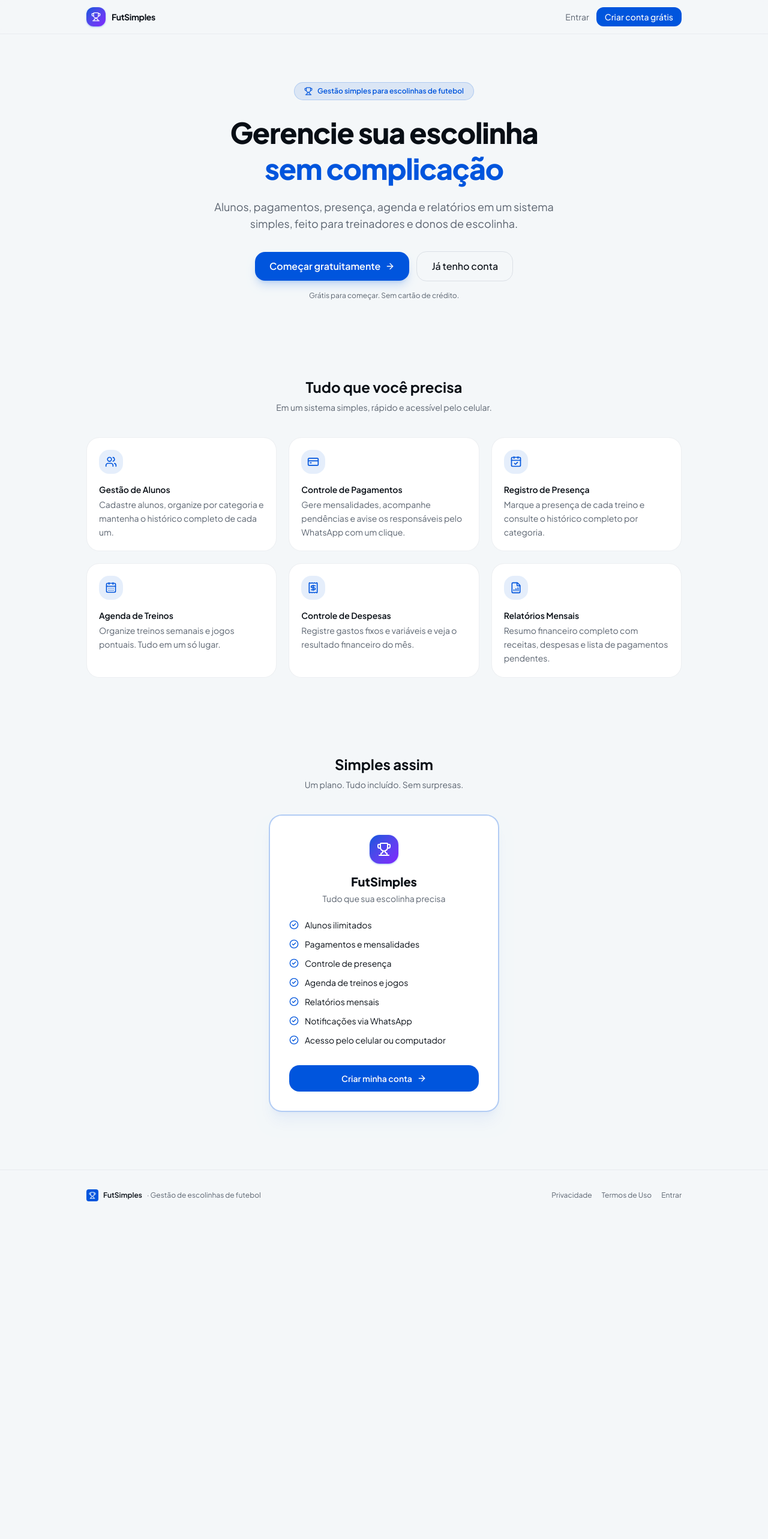
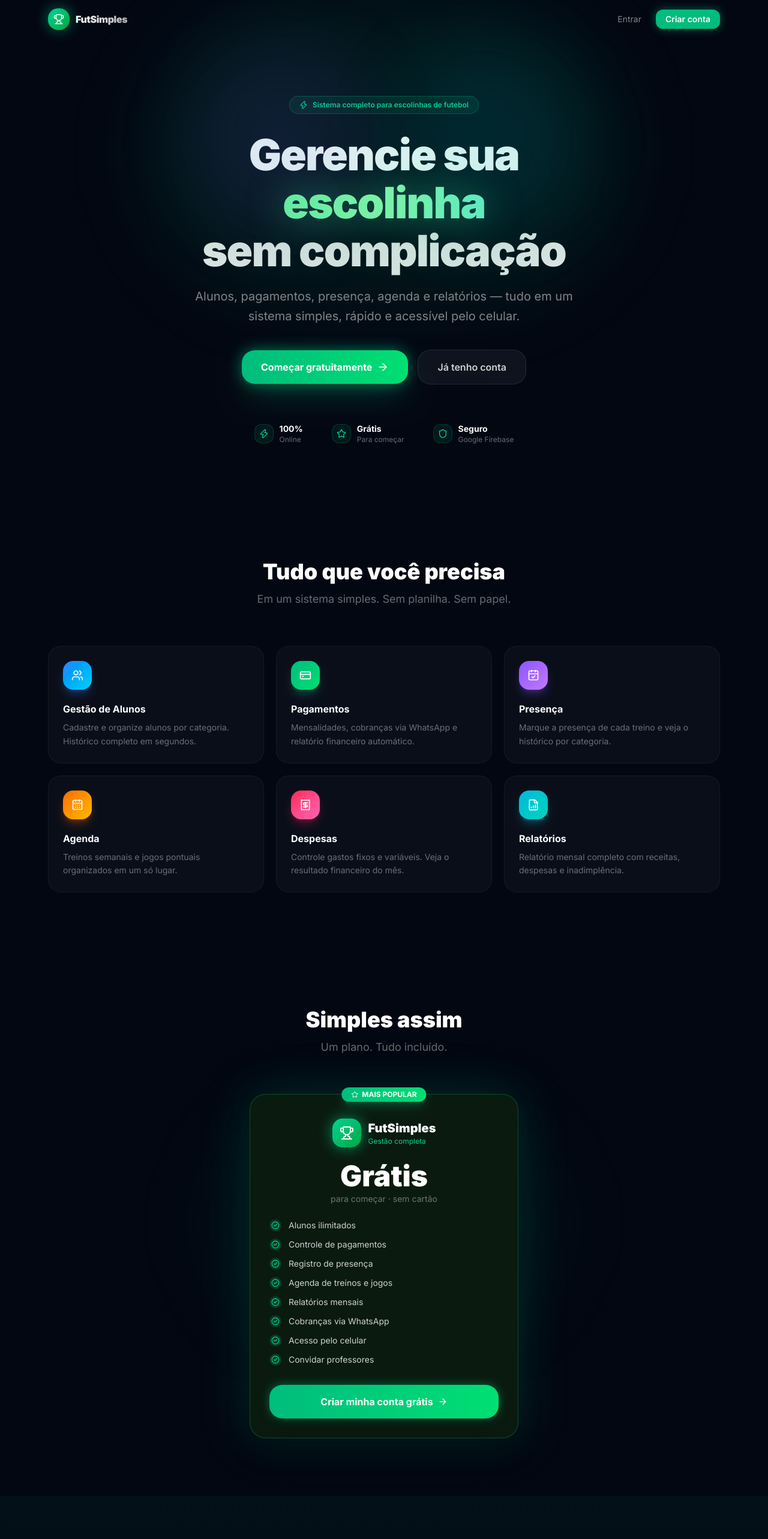
Before and after one commit to drahmedalkhalifi-byte/futsimples, a Next.js app: page / in a window 1280 px wide. Shown: the top 2566 px of the page at 60% size. Before the commit the page ends 2035 px from the top, so only its background shows below. Built offline with nearby package versions, Linux system fonts and the light colour scheme; no server answers.

Commit message:
feat: landing page premium dark neon design

```diff
--- a/src/app/page.tsx
+++ b/src/app/page.tsx
@@ -1,70 +1,61 @@
 "use client";
 
-import { useEffect } from "react";
+import { useEffect, useState } from "react";
 import { useRouter } from "next/navigation";
 import Link from "next/link";
 import {
   Trophy, Users, CreditCard, CalendarCheck, FileBarChart,
   CalendarDays, Receipt, CheckCircle2, ArrowRight, Loader2,
+  Zap, Star, Shield,
 } from "lucide-react";
 import { useAuth } from "@/contexts/auth-context";
 
 const features = [
-  {
-    icon: Users,
-    title: "Gestão de Alunos",
-    description: "Cadastre alunos, organize por categoria e mantenha o histórico completo de cada um.",
-  },
-  {
-    icon: CreditCard,
-    title: "Controle de Pagamentos",
-    description: "Gere mensalidades, acompanhe pendências e avise os responsáveis pelo WhatsApp com um clique.",
-  },
-  {
-    icon: CalendarCheck,
-    title: "Registro de Presença",
-    description: "Marque a presença de cada treino e consulte o histórico completo por categoria.",
-  },
-  {
-    icon: CalendarDays,
-    title: "Agenda de Treinos",
-    description: "Organize treinos semanais e jogos pontuais. Tudo em um só lugar.",
-  },
-  {
-    icon: Receipt,
-    title: "Controle de Despesas",
-    description: "Registre gastos fixos e variáveis e veja o resultado financeiro do mês.",
-  },
-  {
-    icon: FileBarChart,
-    title: "Relatórios Mensais",
-    description: "Resumo financeiro completo com receitas, despesas e lista de pagamentos pendentes.",
-  },
+  { icon: Users,        color: "from-blue-500 to-cyan-400",    glow: "shadow-blue-500/30",   title: "Gestão de Alunos",      description: "Cadastre e organize alunos por categoria. Histórico completo em segundos." },
+  { icon: CreditCard,   color: "from-emerald-500 to-green-400",glow: "shadow-emerald-500/30", title: "Pagamentos",            description: "Mensalidades, cobranças via WhatsApp e relatório financeiro automático." },
+  { icon: CalendarCheck,color: "from-violet-500 to-purple-400",glow: "shadow-violet-500/30",  title: "Presença",              description: "Marque a presença de cada treino e veja o histórico por categoria." },
+  { icon: CalendarDays, color: "from-orange-500 to-amber-400", glow: "shadow-orange-500/30",  title: "Agenda",                description: "Treinos semanais e jogos pontuais organizados em um só lugar." },
+  { icon: Receipt,      color: "from-rose-500 to-pink-400",    glow: "shadow-rose-500/30",    title: "Despesas",              description: "Controle gastos fixos e variáveis. Veja o resultado financeiro do mês." },
+  { icon: FileBarChart, color: "from-cyan-500 to-teal-400",    glow: "shadow-cyan-500/30",    title: "Relatórios",            description: "Relatório mensal completo com receitas, despesas e inadimplência." },
 ];
 
 const plans = [
   "Alunos ilimitados",
-  "Pagamentos e mensalidades",
-  "Controle de presença",
+  "Controle de pagamentos",
+  "Registro de presença",
   "Agenda de treinos e jogos",
   "Relatórios mensais",
-  "Notificações via WhatsApp",
-  "Acesso pelo celular ou computador",
+  "Cobranças via WhatsApp",
+  "Acesso pelo celular",
+  "Convidar professores",
+];
+
+const stats = [
+  { value: "100%", label: "Online", icon: Zap },
+  { value: "Grátis", label: "Para começar", icon: Star },
+  { value: "Seguro", label: "Google Firebase", icon: Shield },
 ];
 
 export default function Home() {
   const { firebaseUser, loading } = useAuth();
   const router = useRouter();
+  const [scrolled, setScrolled] = useState(false);
 
   useEffect(() => {
     if (loading) return;
     if (firebaseUser) router.replace("/dashboard");
   }, [firebaseUser, loading, router]);
 
+  useEffect(() => {
+    const onScroll = () => setScrolled(window.scrollY > 20);
+    window.addEventListener("scroll", onScroll);
+    return () => window.removeEventListener("scroll", onScroll);
+  }, []);
+
   if (loading) {
     return (
-      <div className="min-h-screen flex items-center justify-center">
-        <Loader2 className="w-6 h-6 animate-spin text-muted-foreground" />
+      <div className="min-h-screen flex items-center justify-center bg-[#030712]">
+        <Loader2 className="w-6 h-6 animate-spin text-emerald-400" />
       </div>
     );
   }
@@ -72,123 +63,226 @@
   if (firebaseUser) return null;
 
   return (
-    <div className="min-h-screen bg-background">
-      {/* Navbar */}
-      <header className="border-b border-border/50 bg-background/80 backdrop-blur sticky top-0 z-50">
-        <div className="max-w-5xl mx-auto px-4 h-14 flex items-center justify-between">
+    <div className="min-h-screen bg-[#030712] text-white overflow-x-hidden">
+
+      {/* ── Navbar ── */}
+      <header className={`fixed top-0 left-0 right-0 z-50 transition-all duration-300 ${scrolled ? "bg-[#030712]/90 backdrop-blur-xl border-b border-white/5" : ""}`}>
+        <div className="max-w-6xl mx-auto px-4 h-16 flex items-center justify-between">
           <div className="flex items-center gap-2.5">
-            <div className="flex items-center justify-center w-8 h-8 rounded-lg bg-gradient-to-br from-primary to-violet-600 shadow shadow-primary/30">
-              <Trophy className="w-4 h-4 text-white" />
+            <div className="relative">
+              <div className="absolute inset-0 bg-emerald-500 rounded-xl blur-md opacity-60" />
+              <div className="relative flex items-center justify-center w-9 h-9 rounded-xl bg-gradient-to-br from-emerald-400 to-green-600 shadow-lg">
+                <Trophy className="w-4.5 h-4.5 text-white" />
               </div>
-            <span className="text-sm font-bold text-foreground tracking-tight">FutSimples</span>
+            </div>
+            <span className="text-base font-black tracking-tight bg-gradient-to-r from-white to-white/70 bg-clip-text text-transparent">
+              FutSimples
+            </span>
           </div>
           <div className="flex items-center gap-3">
-            <Link href="/login" className="text-sm text-muted-foreground hover:text-foreground transition-colors">
+            <Link href="/login" className="text-sm text-white/50 hover:text-white transition-colors px-3 py-1.5">
               Entrar
             </Link>
-            <Link
-              href="/setup"
-              className="inline-flex items-center gap-1.5 rounded-lg bg-primary px-3.5 py-1.5 text-sm font-medium text-primary-foreground hover:bg-primary/90 transition-colors"
-            >
-              Criar conta grátis
+            <Link href="/setup" className="relative group">
+              <div className="absolute inset-0 bg-emerald-500 rounded-lg blur opacity-50 group-hover:opacity-80 transition-opacity" />
+              <span className="relative inline-flex items-center gap-1.5 rounded-lg bg-emerald-500 hover:bg-emerald-400 px-4 py-1.5 text-sm font-semibold text-white transition-colors">
+                Criar conta
+              </span>
             </Link>
           </div>
         </div>
       </header>
 
-      {/* Hero */}
-      <section className="max-w-5xl mx-auto px-4 pt-20 pb-16 text-center">
-        <div className="inline-flex items-center gap-2 rounded-full bg-primary/10 border border-primary/20 px-4 py-1.5 text-xs font-semibold text-primary mb-6">
-          <Trophy className="w-3.5 h-3.5" />
-          Gestão simples para escolinhas de futebol
+      {/* ── Hero ── */}
+      <section className="relative pt-40 pb-24 px-4 text-center overflow-hidden">
+        {/* Background glow */}
+        <div className="absolute top-0 left-1/2 -translate-x-1/2 w-[800px] h-[500px] bg-emerald-500/10 rounded-full blur-3xl pointer-events-none" />
+        <div className="absolute top-20 left-1/4 w-[300px] h-[300px] bg-violet-500/10 rounded-full blur-3xl pointer-events-none" />
+        <div className="absolute top-20 right-1/4 w-[300px] h-[300px] bg-cyan-500/10 rounded-full blur-3xl pointer-events-none" />
+
+        {/* Badge */}
+        <div className="inline-flex items-center gap-2 rounded-full border border-emerald-500/30 bg-emerald-500/10 px-4 py-1.5 text-xs font-semibold text-emerald-400 mb-8">
+          <Zap className="w-3.5 h-3.5" />
+          Sistema completo para escolinhas de futebol
         </div>
-        <h1 className="text-4xl sm:text-5xl font-extrabold text-foreground tracking-tight leading-tight mb-5">
-          Gerencie sua escolinha<br />
-          <span className="text-primary">sem complicação</span>
+
+        {/* Headline */}
+        <h1 className="text-5xl sm:text-7xl font-black tracking-tight leading-none mb-6">
+          <span className="block text-white">Gerencie sua</span>
+          <span className="block mt-2 bg-gradient-to-r from-emerald-400 via-green-300 to-cyan-400 bg-clip-text text-transparent drop-shadow-[0_0_30px_rgba(52,211,153,0.5)]">
+            escolinha
+          </span>
+          <span className="block text-white/90 mt-2">sem complicação</span>
         </h1>
-        <p className="text-lg text-muted-foreground max-w-xl mx-auto mb-8">
-          Alunos, pagamentos, presença, agenda e relatórios em um sistema simples, feito para treinadores e donos de escolinha.
+
+        <p className="text-lg sm:text-xl text-white/50 max-w-2xl mx-auto mb-10 leading-relaxed">
+          Alunos, pagamentos, presença, agenda e relatórios — tudo em um sistema simples, rápido e acessível pelo celular.
         </p>
-        <div className="flex flex-col sm:flex-row items-center justify-center gap-3">
-          <Link
-            href="/setup"
-            className="inline-flex items-center gap-2 rounded-xl bg-primary px-6 py-3 text-base font-semibold text-primary-foreground hover:bg-primary/90 transition-colors shadow-lg shadow-primary/20"
-          >
+
+        {/* CTA buttons */}
+        <div className="flex flex-col sm:flex-row items-center justify-center gap-4 mb-16">
+          <Link href="/setup" className="relative group w-full sm:w-auto">
+            <div className="absolute inset-0 bg-emerald-500 rounded-2xl blur-md opacity-60 group-hover:opacity-100 transition-opacity" />
+            <span className="relative inline-flex items-center justify-center gap-2 w-full sm:w-auto rounded-2xl bg-gradient-to-r from-emerald-500 to-green-400 px-8 py-4 text-base font-bold text-white shadow-2xl shadow-emerald-500/30 hover:from-emerald-400 hover:to-green-300 transition-all">
               Começar gratuitamente
-            <ArrowRight className="w-4 h-4" />
+              <ArrowRight className="w-5 h-5" />
+            </span>
           </Link>
-          <Link
-            href="/login"
-            className="inline-flex items-center gap-2 rounded-xl border border-border px-6 py-3 text-base font-medium text-foreground hover:bg-accent transition-colors"
-          >
+          <Link href="/login" className="inline-flex items-center justify-center gap-2 w-full sm:w-auto rounded-2xl border border-white/10 bg-white/5 px-8 py-4 text-base font-semibold text-white/80 hover:bg-white/10 hover:text-white transition-all backdrop-blur">
             Já tenho conta
           </Link>
         </div>
-        <p className="text-xs text-muted-foreground mt-4">Grátis para começar. Sem cartão de crédito.</p>
-      </section>
 
-      {/* Features */}
-      <section className="max-w-5xl mx-auto px-4 py-16">
-        <h2 className="text-2xl font-bold text-foreground text-center mb-2">Tudo que você precisa</h2>
-        <p className="text-sm text-muted-foreground text-center mb-10">Em um sistema simples, rápido e acessível pelo celular.</p>
-        <div className="grid grid-cols-1 sm:grid-cols-2 lg:grid-cols-3 gap-5">
-          {features.map((f) => (
-            <div key={f.title} className="rounded-2xl border border-border/50 bg-card p-5">
-              <div className="flex items-center justify-center w-10 h-10 rounded-xl bg-primary/10 mb-4">
-                <f.icon className="w-5 h-5 text-primary" />
+        {/* Stats */}
+        <div className="flex flex-wrap items-center justify-center gap-6 sm:gap-12">
+          {stats.map((s) => (
+            <div key={s.label} className="flex items-center gap-2.5">
+              <div className="flex items-center justify-center w-8 h-8 rounded-lg bg-emerald-500/10 border border-emerald-500/20">
+                <s.icon className="w-4 h-4 text-emerald-400" />
               </div>
-              <h3 className="text-sm font-semibold text-foreground mb-1">{f.title}</h3>
-              <p className="text-sm text-muted-foreground leading-relaxed">{f.description}</p>
+              <div className="text-left">
+                <p className="text-sm font-bold text-white">{s.value}</p>
+                <p className="text-xs text-white/40">{s.label}</p>
+              </div>
             </div>
           ))}
         </div>
       </section>
 
-      {/* Pricing */}
-      <section className="max-w-5xl mx-auto px-4 py-16">
-        <h2 className="text-2xl font-bold text-foreground text-center mb-2">Simples assim</h2>
-        <p className="text-sm text-muted-foreground text-center mb-10">Um plano. Tudo incluído. Sem surpresas.</p>
-        <div className="max-w-sm mx-auto rounded-2xl border-2 border-primary/30 bg-card p-8 shadow-xl shadow-primary/5">
-          <div className="flex items-center justify-center w-12 h-12 rounded-xl bg-gradient-to-br from-primary to-violet-600 shadow shadow-primary/30 mb-4 mx-auto">
+      {/* ── Features ── */}
+      <section className="relative max-w-6xl mx-auto px-4 py-24">
+        <div className="text-center mb-16">
+          <h2 className="text-3xl sm:text-4xl font-black text-white mb-3">
+            Tudo que você precisa
+          </h2>
+          <p className="text-white/40 text-lg">Em um sistema simples. Sem planilha. Sem papel.</p>
+        </div>
+
+        <div className="grid grid-cols-1 sm:grid-cols-2 lg:grid-cols-3 gap-5">
+          {features.map((f) => (
+            <div
+              key={f.title}
+              className="group relative rounded-2xl border border-white/5 bg-white/[0.03] p-6 hover:border-white/10 hover:bg-white/[0.06] transition-all duration-300"
+            >
+              {/* Card glow on hover */}
+              <div className={`absolute inset-0 rounded-2xl opacity-0 group-hover:opacity-100 transition-opacity duration-300 bg-gradient-to-br ${f.color} blur-2xl -z-10`} style={{ opacity: 0 }} />
+
+              <div className={`relative mb-5 inline-flex items-center justify-center w-12 h-12 rounded-xl bg-gradient-to-br ${f.color} shadow-lg ${f.glow}`}>
+                <f.icon className="w-5 h-5 text-white" />
+              </div>
+              <h3 className="text-base font-bold text-white mb-2">{f.title}</h3>
+              <p className="text-sm text-white/40 leading-relaxed">{f.description}</p>
+            </div>
+          ))}
+        </div>
+      </section>
+
+      {/* ── Pricing ── */}
+      <section className="relative max-w-6xl mx-auto px-4 py-24">
+        {/* Background glow */}
+        <div className="absolute top-1/2 left-1/2 -translate-x-1/2 -translate-y-1/2 w-[600px] h-[400px] bg-emerald-500/5 rounded-full blur-3xl pointer-events-none" />
+
+        <div className="text-center mb-16">
+          <h2 className="text-3xl sm:text-4xl font-black text-white mb-3">Simples assim</h2>
+          <p className="text-white/40 text-lg">Um plano. Tudo incluído.</p>
+        </div>
+
+        <div className="max-w-md mx-auto relative">
+          {/* Outer glow */}
+          <div className="absolute inset-0 bg-emerald-500/20 rounded-3xl blur-2xl" />
+
+          {/* Card */}
+          <div className="relative rounded-3xl border border-emerald-500/30 bg-[#0a1a0f] p-8 shadow-2xl">
+            {/* Top badge */}
+            <div className="absolute -top-3 left-1/2 -translate-x-1/2">
+              <span className="inline-flex items-center gap-1.5 rounded-full bg-gradient-to-r from-emerald-500 to-green-400 px-4 py-1 text-xs font-bold text-white shadow-lg shadow-emerald-500/30">
+                <Star className="w-3 h-3" />
+                MAIS POPULAR
+              </span>
+            </div>
+
+            <div className="flex items-center justify-center gap-3 mb-2 mt-2">
+              <div className="relative">
+                <div className="absolute inset-0 bg-emerald-500 rounded-xl blur-md opacity-70" />
+                <div className="relative flex items-center justify-center w-12 h-12 rounded-xl bg-gradient-to-br from-emerald-400 to-green-600">
                   <Trophy className="w-6 h-6 text-white" />
                 </div>
-          <h3 className="text-xl font-extrabold text-foreground text-center mb-1">FutSimples</h3>
-          <p className="text-sm text-muted-foreground text-center mb-6">Tudo que sua escolinha precisa</p>
+              </div>
+              <div>
+                <h3 className="text-xl font-black text-white">FutSimples</h3>
+                <p className="text-xs text-emerald-400">Gestão completa</p>
+              </div>
+            </div>
+
+            <div className="text-center my-6">
+              <div className="text-5xl font-black text-white mb-1">Grátis</div>
+              <p className="text-sm text-white/40">para começar · sem cartão</p>
+            </div>
+
             <ul className="space-y-3 mb-8">
               {plans.map((item) => (
-              <li key={item} className="flex items-center gap-2.5 text-sm text-foreground">
-                <CheckCircle2 className="w-4 h-4 text-primary shrink-0" />
-                {item}
+                <li key={item} className="flex items-center gap-3 text-sm">
+                  <div className="flex items-center justify-center w-5 h-5 rounded-full bg-emerald-500/20 shrink-0">
+                    <CheckCircle2 className="w-3.5 h-3.5 text-emerald-400" />
+                  </div>
+                  <span className="text-white/80">{item}</span>
                 </li>
               ))}
             </ul>
-          <Link
-            href="/setup"
-            className="flex items-center justify-center gap-2 w-full rounded-xl bg-primary py-3 text-sm font-semibold text-primary-foreground hover:bg-primary/90 transition-colors"
-          >
-            Criar minha conta
+
+            <Link href="/setup" className="relative group block">
+              <div className="absolute inset-0 bg-emerald-500 rounded-2xl blur opacity-50 group-hover:opacity-80 transition-opacity" />
+              <span className="relative flex items-center justify-center gap-2 w-full rounded-2xl bg-gradient-to-r from-emerald-500 to-green-400 py-4 text-base font-bold text-white shadow-xl hover:from-emerald-400 hover:to-green-300 transition-all">
+                Criar minha conta grátis
                 <ArrowRight className="w-4 h-4" />
+              </span>
             </Link>
+          </div>
         </div>
       </section>
 
-      {/* Footer */}
-      <footer className="border-t border-border/50 py-8 mt-8">
-        <div className="max-w-5xl mx-auto px-4 flex flex-col sm:flex-row items-center justify-between gap-3 text-xs text-muted-foreground">
+      {/* ── CTA Final ── */}
+      <section className="relative py-24 px-4 text-center overflow-hidden">
+        <div className="absolute inset-0 bg-gradient-to-b from-emerald-500/5 to-transparent pointer-events-none" />
+        <h2 className="text-3xl sm:text-5xl font-black text-white mb-4">
+          Pronto para começar?
+        </h2>
+        <p className="text-white/40 text-lg mb-10 max-w-lg mx-auto">
+          Junte-se a donos de escolinha que já simplificaram sua gestão com o FutSimples.
+        </p>
+        <Link href="/setup" className="relative group inline-block">
+          <div className="absolute inset-0 bg-emerald-500 rounded-2xl blur-lg opacity-60 group-hover:opacity-100 transition-opacity" />
+          <span className="relative inline-flex items-center gap-2 rounded-2xl bg-gradient-to-r from-emerald-500 to-green-400 px-10 py-4 text-lg font-bold text-white shadow-2xl shadow-emerald-500/30 hover:from-emerald-400 hover:to-green-300 transition-all">
+            Criar conta gratuita
+            <ArrowRight className="w-5 h-5" />
+          </span>
+        </Link>
+      </section>
+
+      {/* ── Footer ── */}
+      <footer className="border-t border-white/5 py-8">
+        <div className="max-w-6xl mx-auto px-4 flex flex-col sm:flex-row items-center justify-between gap-3">
           <div className="flex items-center gap-2">
-            <div className="flex items-center justify-center w-5 h-5 rounded bg-primary">
+            <div className="flex items-center justify-center w-6 h-6 rounded-lg bg-gradient-to-br from-emerald-400 to-green-600">
               <Trophy className="w-3 h-3 text-white" />
             </div>
-            <span className="font-semibold text-foreground">FutSimples</span>
-            <span>· Gestão de escolinhas de futebol</span>
+            <span className="text-sm font-bold text-white">FutSimples</span>
+            <span className="text-sm text-white/30">· Gestão de escolinhas</span>
           </div>
-          <div className="flex items-center gap-4">
-            <Link href="/privacidade" className="hover:text-foreground transition-colors">Privacidade</Link>
-            <Link href="/termos" className="hover:text-foreground transition-colors">Termos de Uso</Link>
-            <Link href="/login" className="hover:text-foreground transition-colors">Entrar</Link>
+          <div className="flex items-center gap-6 text-sm text-white/30">
+            <Link href="/privacidade" className="hover:text-white transition-colors">Privacidade</Link>
+            <Link href="/termos" className="hover:text-white transition-colors">Termos</Link>
+            <Link href="/login" className="hover:text-white transition-colors">Entrar</Link>
           </div>
         </div>
       </footer>
+
+      {/* Global styles */}
+      <style>{`
+        @import url('https://fonts.googleapis.com/css2?family=Inter:wght@400;500;600;700;800;900&display=swap');
+        * { font-family: 'Inter', sans-serif; }
+        html { scroll-behavior: smooth; }
+      `}</style>
     </div>
   );
 }
```
Lines whose indentation alone changed are shown as unchanged.
